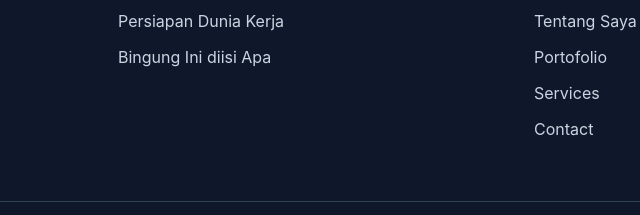
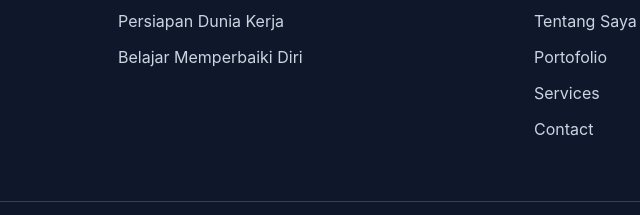
Before and after one commit to Arif075/porto, a website: page index.html in a window 1280 px wide. Shown: the part 5187-5402 px from the top of the page, 330-970 px from the left. Drawn offline with Linux system fonts and the light colour scheme.

Commit message:
Update index.html

```diff
--- a/index.html
+++ b/index.html
@@ -282,7 +282,7 @@
               <a href="#" class="inline-block text-base hover:text-primary mb-3">Persiapan Dunia Kerja</a>
             </li>
             <li>
-              <a href="#" class="inline-block text-base hover:text-primary mb-3">Bingung Ini diisi Apa</a>
+              <a href="#" class="inline-block text-base hover:text-primary mb-3">Belajar Memperbaiki Diri</a>
             </li>
           </ul>
         </div>
```
